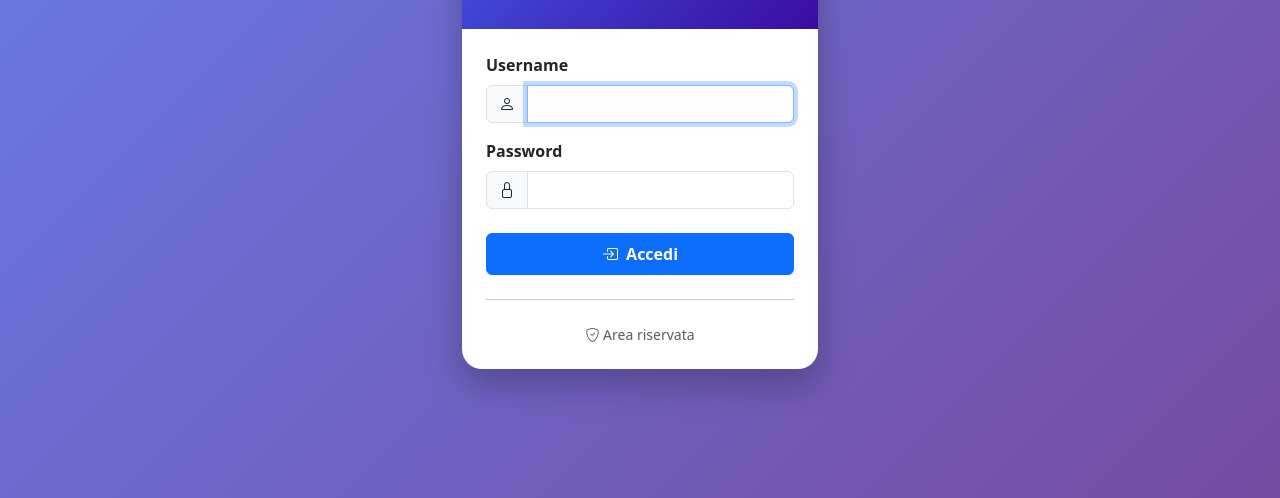
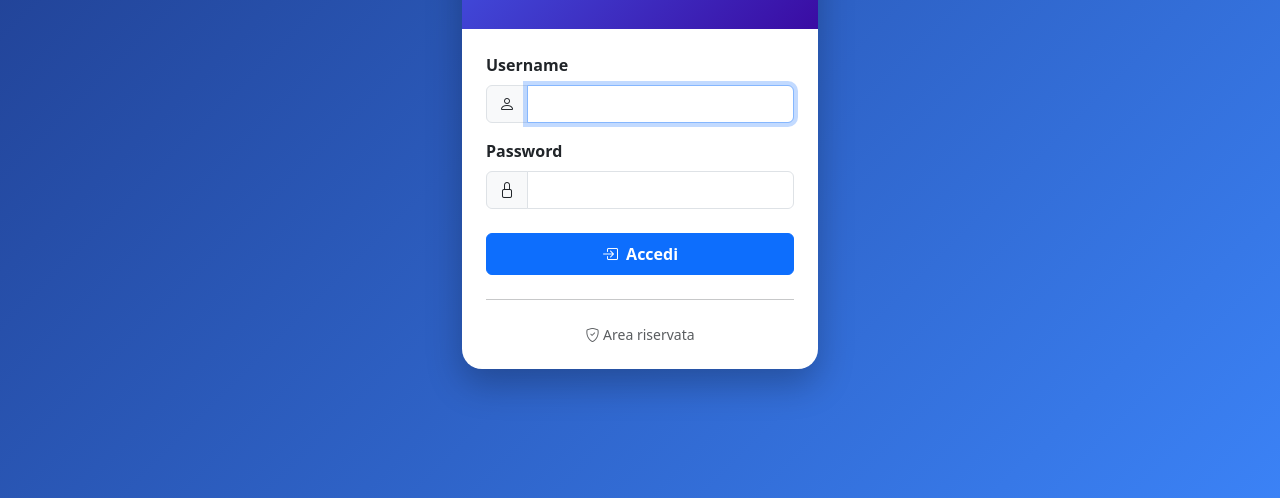
Before and after one commit to elettimp-rgb/marcatempo, a plain HTML site: page index.html in a window 1280 px wide. Shown: the part 302-800 px from the top of the page. Drawn offline with nearby package versions, Linux system fonts and the light colour scheme.

Commit message:
Update style.css

```diff
--- a/style.css
+++ b/style.css
@@ -7,7 +7,7 @@
   min-height: 100vh;
   display: flex;
   align-items: center;
-  background: linear-gradient(135deg, #667eea 0%, #764ba2 100%);
+  background: linear-gradient(135deg, #1e3a8a 0%, #3b82f6 100%);
 }
 .login-card {
   background: #fff;
```
